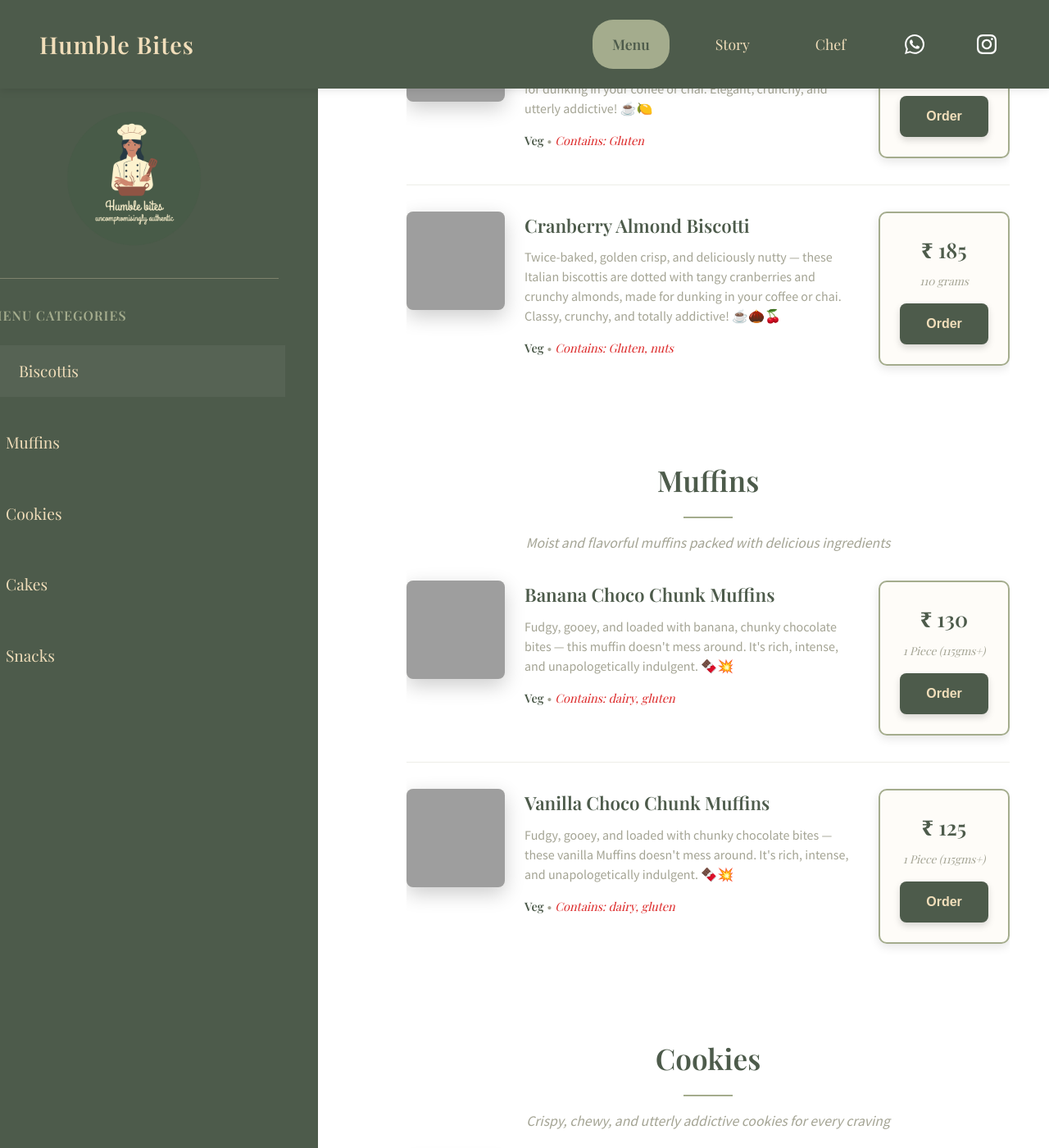
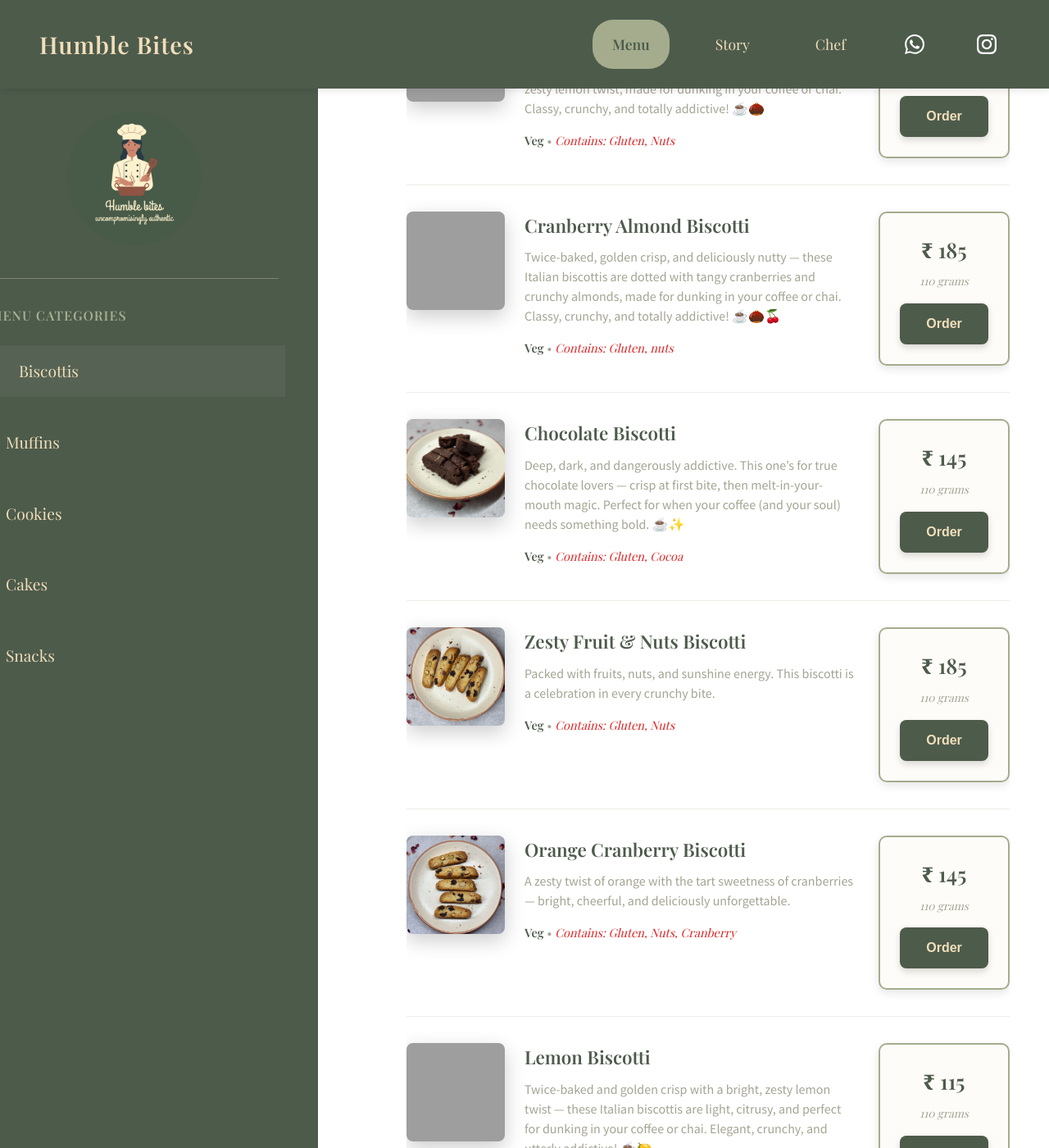
Before and after one commit to priyaaank/humblebites, a Jekyll site: the page built from index.html, in a window 1280 px wide and 1400 px high, scrolled down 782 px. Shown: the whole window at 82% size. Built offline with Jekyll 4.4.1, drawn with Linux system fonts in a browser that asks for light colours; some web fonts are replaced; some of the changed text lies outside the part shown; grey boxes are pictures that could not be loaded.

Commit message:
Added more items for biscotti

```diff
--- a/_data/menu.yml
+++ b/_data/menu.yml
@@ -94,13 +94,21 @@ items:
 
   fresh-biscottis:
 
-    - name: "Almond biscotti"
+    - name: "Almond Biscotti"
       description: "Twice-baked, golden crisp, and delightfully nutty — these Italian biscottis/ are packed with toasted almonds and made for dunking in your coffee or chai. Classy, crunchy, and totally addictive! ☕🌰"
       price: "₹ 130"
       quantity: "110 grams"
       type: "veg"
       allergens: ["Gluten", "Nuts"]
       image: "/assets/images/Amond Biscotti.JPG"
+
+    - name: "Coffee Almond Pecan Biscotti"
+      description: "Where coffee meets crunch. Aromatic, nutty, and irresistibly balanced — this biscotti is your espresso’s new soulmate"
+      price: "₹ 145"
+      quantity: "110 grams"
+      type: "veg"
+      allergens: ["Gluten", "Nuts"]
+      image: "/assets/images/coffeepecanalmond.jpg"
 
     - name: "Lemon Almond biscotti"
       description: "Twice-baked, golden crisp, and delightfully nutty — these Italian biscottis are packed with toasted almonds and nd a zesty lemon twist, made for dunking in your coffee or chai. Classy, crunchy, and totally addictive! ☕🌰"
@@ -110,7 +118,39 @@ items:
       allergens: ["Gluten", "Nuts"]
       image: "/assets/images/Lemon Almond Biscotti.JPG"
 
-    - name: "Lemon biscotti"
+    - name: "Cranberry Almond Biscotti"
+      description: "Twice-baked, golden crisp, and deliciously nutty — these Italian biscottis are dotted with tangy cranberries and crunchy almonds, made for dunking in your coffee or chai. Classy, crunchy, and totally addictive! ☕🌰🍒"
+      price: "₹ 185"
+      quantity: "110 grams"
+      type: "veg"
+      allergens: ["Gluten","nuts"]
+      image: "/assets/images/biscotti.jpg"
+
+    - name: "Chocolate Biscotti"
+      description: "Deep, dark, and dangerously addictive. This one’s for true chocolate lovers — crisp at first bite, then melt-in-your-mouth magic. Perfect for when your coffee (and your soul) needs something bold. ☕✨"
+      price: "₹ 145"
+      quantity: "110 grams"
+      type: "veg"
+      allergens: ["Gluten", "Cocoa"]
+      image: "/assets/images/chocolate.jpg"
+
+    - name: "Zesty Fruit & Nuts Biscotti"
+      description: "Packed with fruits, nuts, and sunshine energy. This biscotti is a celebration in every crunchy bite."
+      price: "₹ 185"
+      quantity: "110 grams"
+      type: "veg"
+      allergens: ["Gluten", "Nuts"]
+      image: "/assets/images/zestyfruitandnut.jpg"
+
+    - name: "Orange Cranberry Biscotti"
+      description: "A zesty twist of orange with the tart sweetness of cranberries — bright, cheerful, and deliciously unforgettable."
+      price: "₹ 145"
+      quantity: "110 grams"
+      type: "veg"
+      allergens: ["Gluten", "Nuts", "Cranberry"]
+      image: "/assets/images/orangecranberry.jpg"
+
+    - name: "Lemon Biscotti"
       description: "Twice-baked and golden crisp with a bright, zesty lemon twist — these Italian biscottis are light, citrusy, and perfect for dunking in your coffee or chai. Elegant, crunchy, and utterly addictive! ☕🍋"
       price: "₹ 115"
       quantity: "110 grams"
@@ -118,10 +158,10 @@ items:
       allergens: ["Gluten"]
       image: "/assets/images/Lemon Biscotti.JPG"
 
-    - name: "Cranberry Almond Biscotti"
-      description: "Twice-baked, golden crisp, and deliciously nutty — these Italian biscottis are dotted with tangy cranberries and crunchy almonds, made for dunking in your coffee or chai. Classy, crunchy, and totally addictive! ☕🌰🍒"
-      price: "₹ 185"
+    - name: "Pistachio Biscotti"
+      description: "Elegant, nutty, and perfectly golden — this biscotti brings the delicate flavor of roasted pistachios to every crunchy bite. Subtle sweetness, rich texture, and pure sophistication in cookie form. 💚✨"
+      price: "₹ 145"
       quantity: "110 grams"
       type: "veg"
-      allergens: ["Gluten","nuts"]
-      image: "/assets/images/biscotti.jpg"
+      allergens: ["Gluten", "Nuts"]
+      image: "/assets/images/pistachio.jpg"
```
Also changed, not shown: assets/images/chocolate.jpg (added), assets/images/coffeepecanalmond.jpg (added), assets/images/orangecranberry.jpg (added), assets/images/pistachio.jpg (added), assets/images/zestyfruitandnut.jpg (added).
